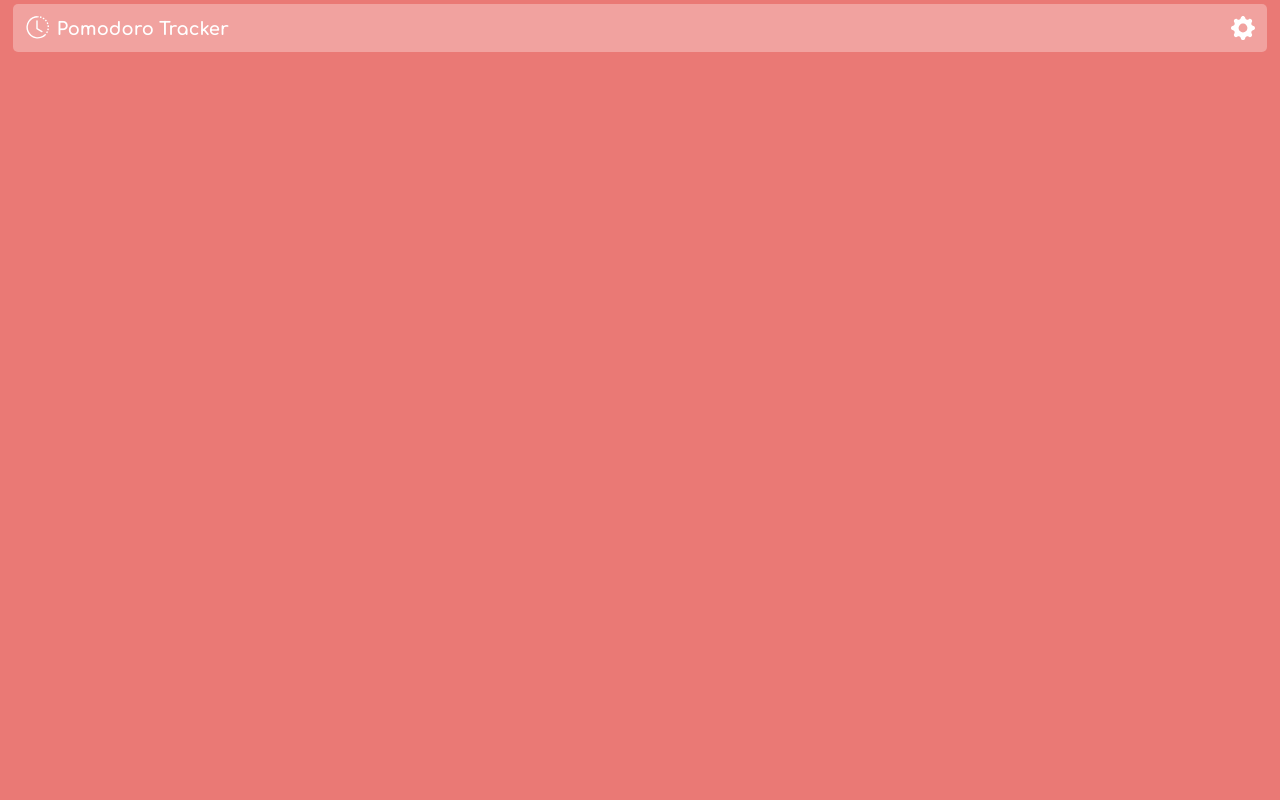
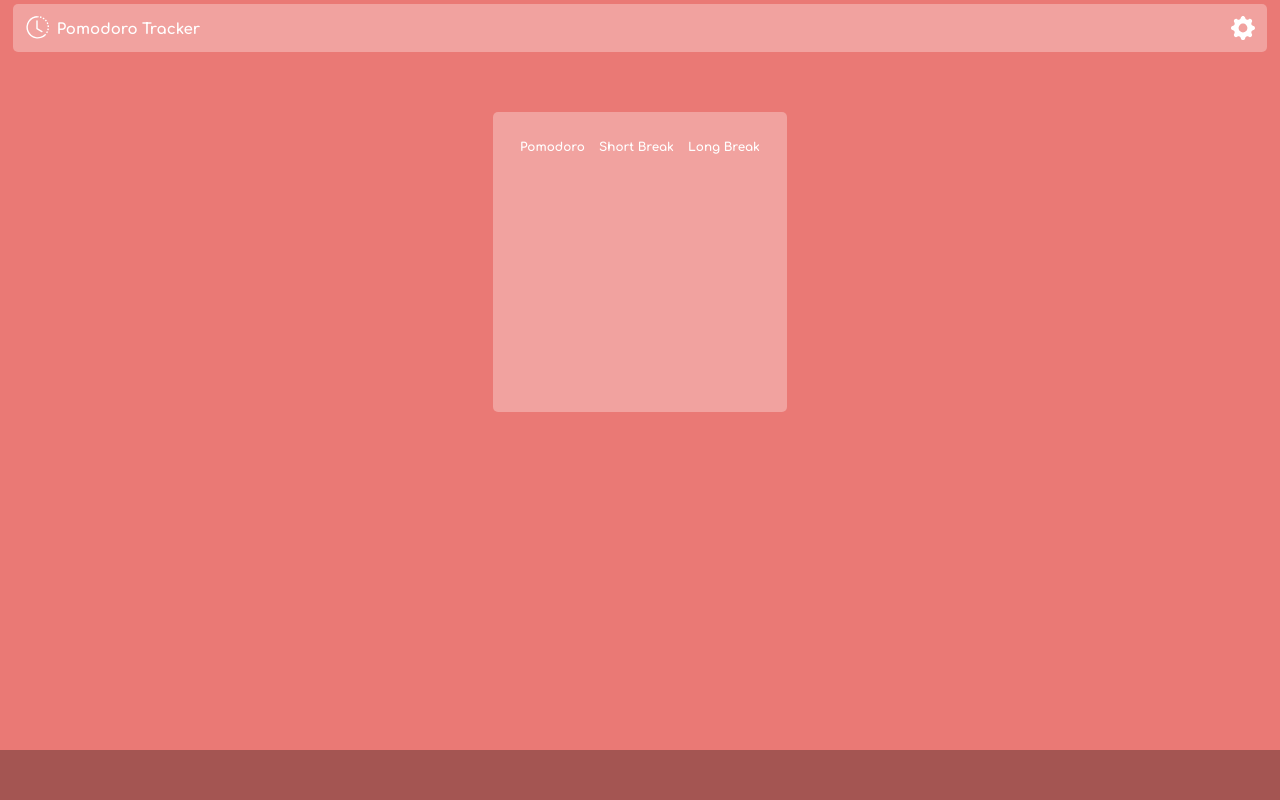
Before and after one commit to jstevenfm/pomodoro-tracker, a plain HTML site: page index.html in a window 1280 px wide. Drawn offline with Linux system fonts and the light colour scheme.

Commit message:
Agregué el contenedor del contador y los título de selección.

```diff
--- a/index.html
+++ b/index.html
@@ -24,6 +24,27 @@
         </div>
         <img class="navbar--settings" src="./src/Settings.svg" alt="Icon Settings">
     </header>
+
+    <main>
+        <section class="timekeeper">
+            <section class="timekeeper--modes">
+                <ul class="timekeeper--selection-modes">
+                    <li>
+                        <a href="#">Pomodoro</a>
+                    </li>
+                    <li>
+                        <a href="#">Short Break</a>
+                    </li>
+                    <li>
+                        <a href="#">Long Break</a>
+                    </li>
+                </ul>
+
+            </section>
+        </section>
+    </main>
+
+    <footer></footer>
 </body>
 
 </html>
--- a/styles/mobile.css
+++ b/styles/mobile.css
@@ -1,3 +1,7 @@
+:root {
+    --color-base: rgba(255, 255, 255, 0.3);
+    --pomodoro: #EA7975;
+}
 * {
     box-sizing: border-box;
     margin: 0;
@@ -8,19 +12,22 @@ html {
     font-family: 'Comfortaa', cursive;
 }
 body {
-    background-color: #EA7975;
+    background-color: var(--pomodoro);
     color: #fff;
 }
 a {
     text-decoration: none;
     color: #fff;
 }
+ul {
+    list-style: none;
+}
 
 .navbar {
     min-width: 316px;
     width: 98%;
     height: 48px;
-    background-color: rgba(255, 255, 255, 0.3);
+    background-color: var(--color-base);
     display: flex;
     margin: 4px auto;
     padding: 12px;
@@ -39,12 +46,52 @@ a {
     height: 24px;
 }
 .navbar--tittle {
-    font-size: 1.8rem;
+    font-size: 1.5rem;
+    font-weight: 700;
     margin-left: 8px;
-    padding-top: 3px;
+    padding-top: 5px;
 }
 .navbar--settings {
     width: 24px;
     height: 24px;
     justify-self: flex-end;
 }
+
+.timekeeper {
+    width: 294px;
+    height: 300px;
+    padding: 20px;
+    background-color: var(--color-base);
+    margin: 60px auto;
+    border-radius: 5px;
+    -webkit-border-radius: 5px;
+    -moz-border-radius: 5px;
+    -ms-border-radius: 5px;
+    -o-border-radius: 5px;
+}
+.timekeeper--modes {
+    margin: 8px auto;
+}
+.timekeeper--selection-modes {
+    display: flex;
+    justify-content: space-around;
+    font-size: 1.2rem;
+    font-weight: 700;
+}
+.timekeeper--selection-modes a:focus {
+    background-color: var(--pomodoro);
+    padding: 8px;
+    border-radius: 5px;
+    -webkit-border-radius: 5px;
+    -moz-border-radius: 5px;
+    -ms-border-radius: 5px;
+    -o-border-radius: 5px;
+}
+
+footer {
+    width: 100vw;
+    height: 50px;
+    background-color: rgba(1, 1, 1, 0.3);
+    position: absolute;
+    bottom: 0;
+}
```
